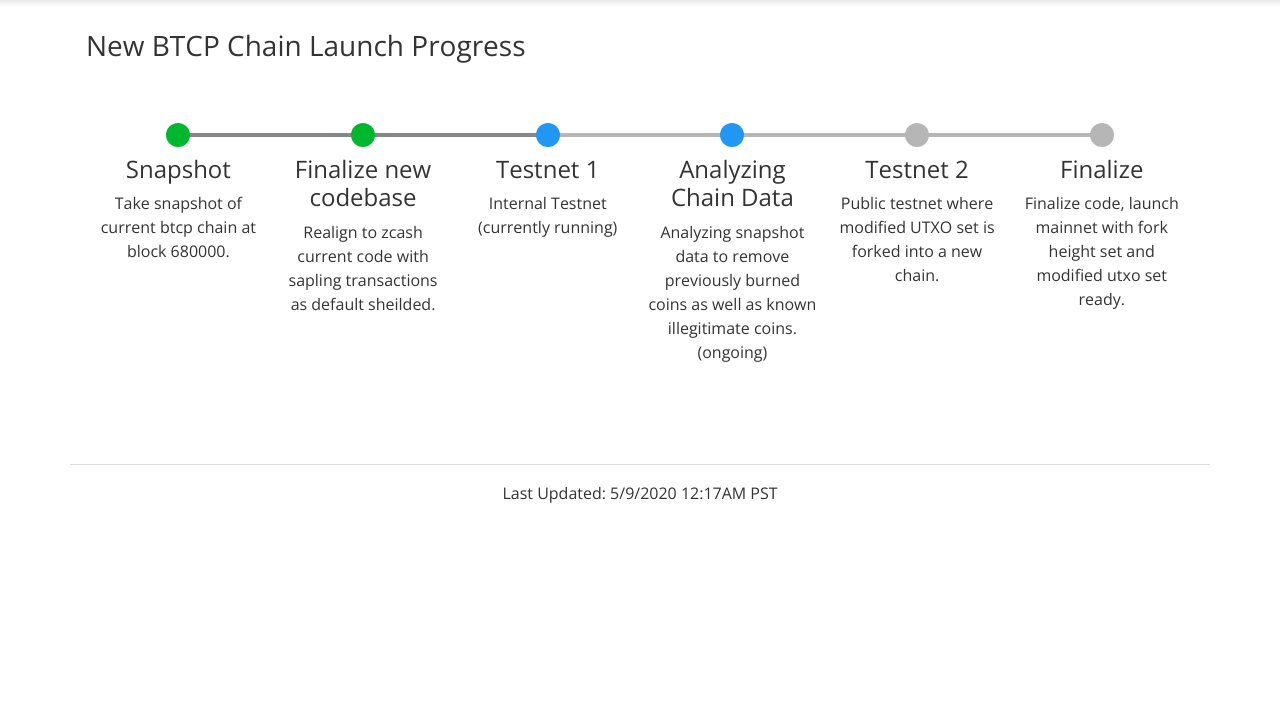
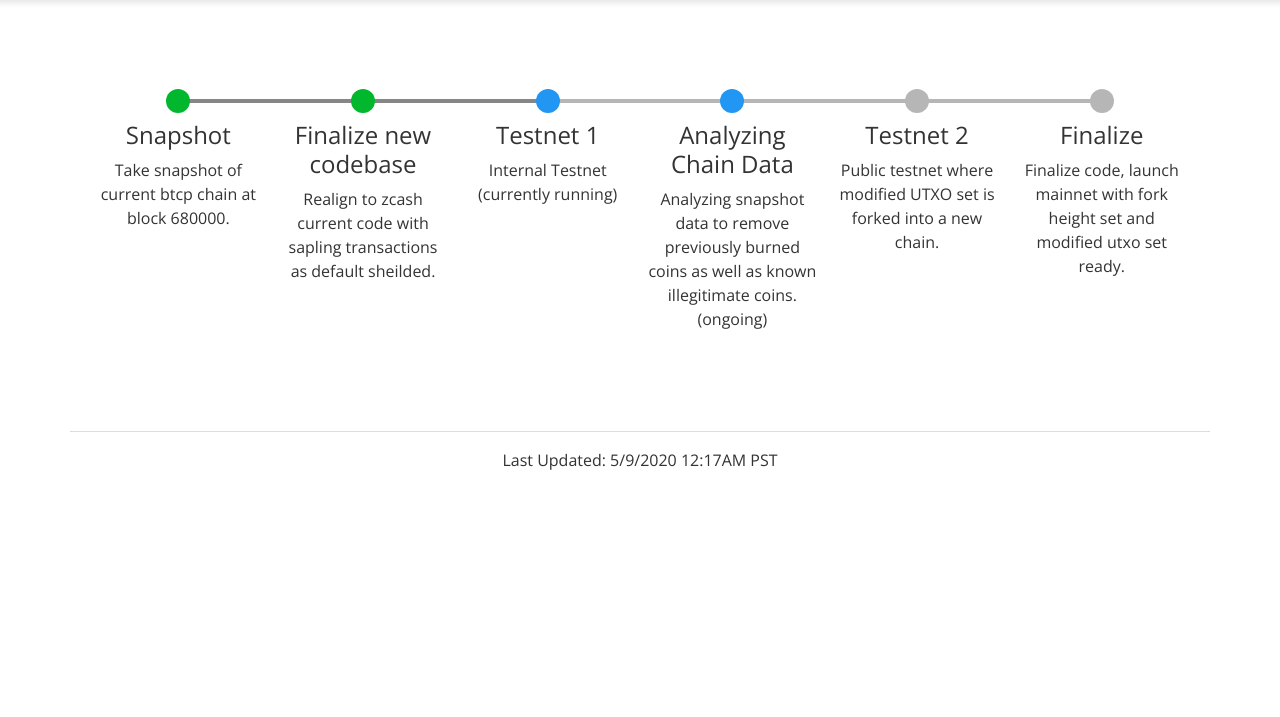
Before and after one commit to BTCPrivate/progress, a website: page docs/index.html in a window 1280 px wide. Shown: the part 83-800 px from the top of the page. Drawn offline with nearby package versions, Linux system fonts and the light colour scheme.

Commit message:
Update index.html

```diff
--- a/docs/index.html
+++ b/docs/index.html
@@ -25,7 +25,7 @@
 
     <div class="fullwidth">
       <div class="container separator">
-        <h3>New BTCP Chain Launch Progress</h3>
+
 
         <ul class="progress-tracker progress-tracker--text progress-tracker--center">
           <li class="progress-step is-complete">
```
